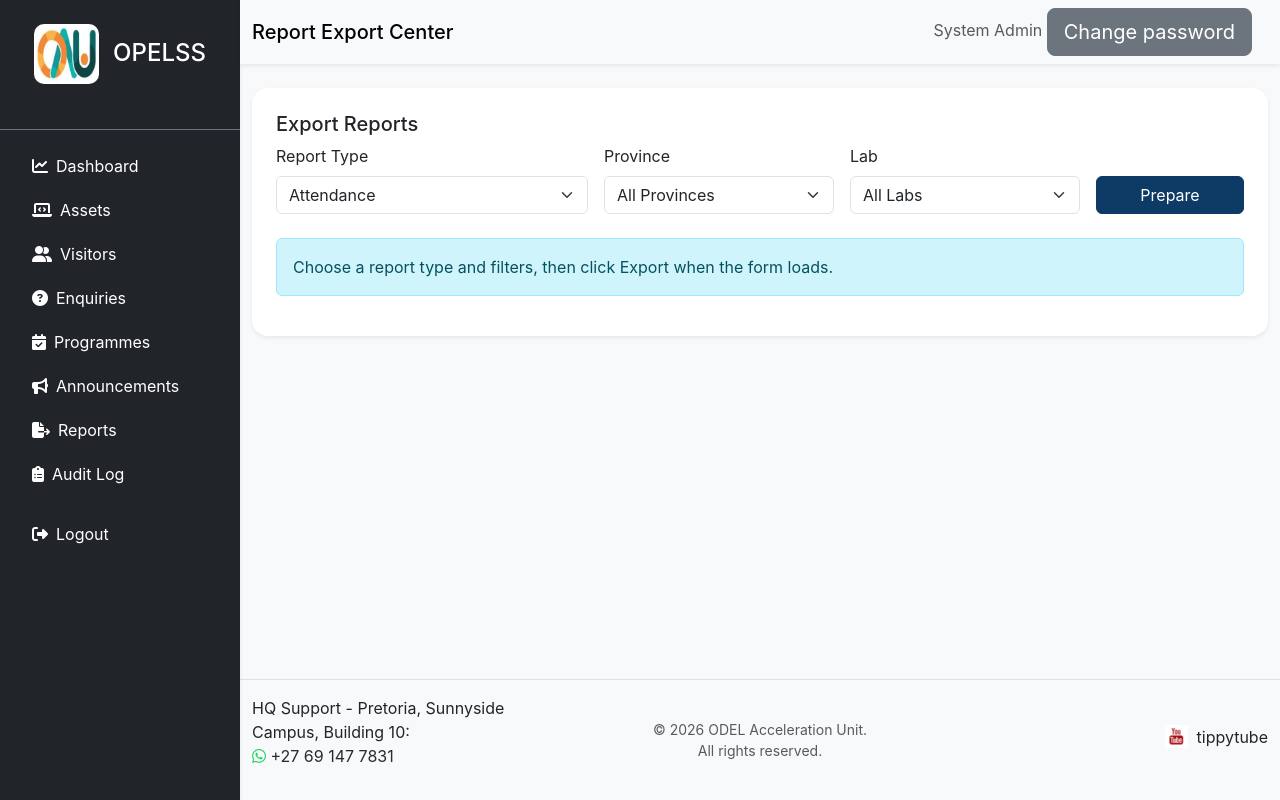
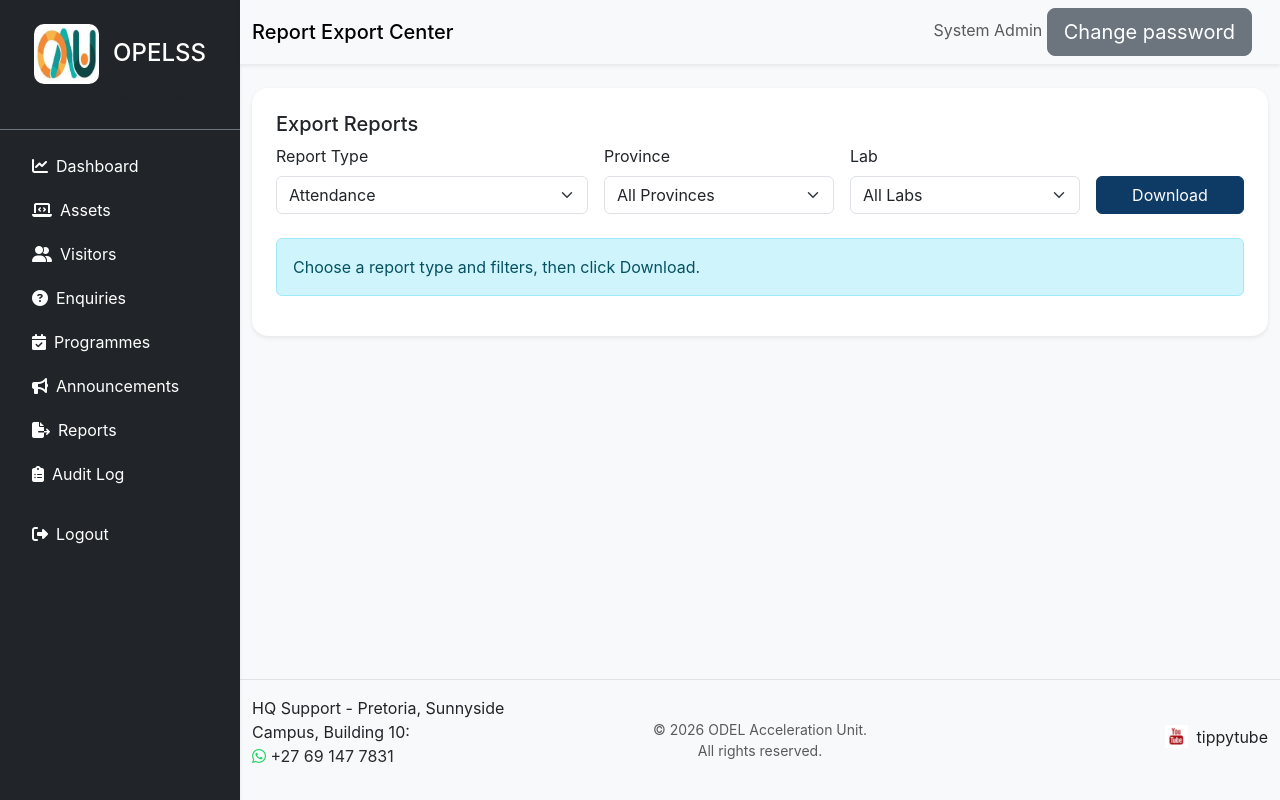
Before and after one commit to Mbuyelomuremela-lab/OPELSS, a Flask app: page /reports/ in a window 1280 px wide. Run offline with Flask 3, Linux system fonts and the light colour scheme; a user stored in the database is signed in.

Commit message:
Fix reports page: first-click download, stuck spinner, button label
- Set the export form action on page load so the default (Attendance)
  downloads on the first click. Previously the action was only wired on a
  dropdown change and the on-load trigger fired on the form, not the select,
  so the first submit just reloaded /reports/.
- Auto-dismiss the loading overlay for download forms (data-download). A file
  download never navigates the page, so the overlay otherwise spun forever.
- Rename the button "Prepare" -> "Download" and update the helper text.

Co-Authored-By: Claude Opus 4.8 <noreply@anthropic.com>

```diff
--- a/app/static/js/main.js
+++ b/app/static/js/main.js
@@ -272,6 +272,12 @@ function enableGlobalProcessingFeedback() {
   document.addEventListener("submit", (event) => {
     if (event.defaultPrevented) return;
     showLoadingOverlay();
+    // A file-download submission (e.g. Excel export) doesn't navigate the page,
+    // so nothing would ever hide the overlay. Auto-dismiss it for forms flagged
+    // as downloads.
+    if (event.target.matches("[data-download]")) {
+      setTimeout(hideLoadingOverlay, 2000);
+    }
   });
 
   if (!HTMLFormElement.prototype.__overlayPatched) {
--- a/app/templates/reports/index.html
+++ b/app/templates/reports/index.html
@@ -3,7 +3,7 @@
 %} {% block content %}
 <div class="card rounded-4 shadow-sm p-4">
   <h5>Export Reports</h5>
-  <form method="get" class="row g-3 align-items-end">
+  <form method="get" class="row g-3 align-items-end" data-download>
     <div class="col-md-4">
       <label class="form-label">Report Type</label>
       <select class="form-select" name="report_type" id="reportType">
@@ -34,21 +34,24 @@
       </select>
     </div>
     <div class="col-md-2">
-      <button type="submit" class="btn btn-primary w-100">Prepare</button>
+      <button type="submit" class="btn btn-primary w-100">Download</button>
     </div>
   </form>
   <div class="mt-4">
     <div class="alert alert-info">
-      Choose a report type and filters, then click Export when the form loads.
+      Choose a report type and filters, then click Download.
     </div>
     <div id="reportLinkPlaceholder"></div>
   </div>
 </div>
 <script>
-  document.getElementById("reportType").addEventListener("change", function () {
-    const form = this.closest("form");
-    form.action = `/reports/export/${this.value}`;
-  });
-  document.querySelector("form").dispatchEvent(new Event("change"));
+  const reportType = document.getElementById("reportType");
+  const reportForm = reportType.closest("form");
+  function syncReportAction() {
+    reportForm.action = `/reports/export/${reportType.value}`;
+  }
+  reportType.addEventListener("change", syncReportAction);
+  // Set the action for the initially-selected type so the first Download works.
+  syncReportAction();
 </script>
 {% endblock %}
```
